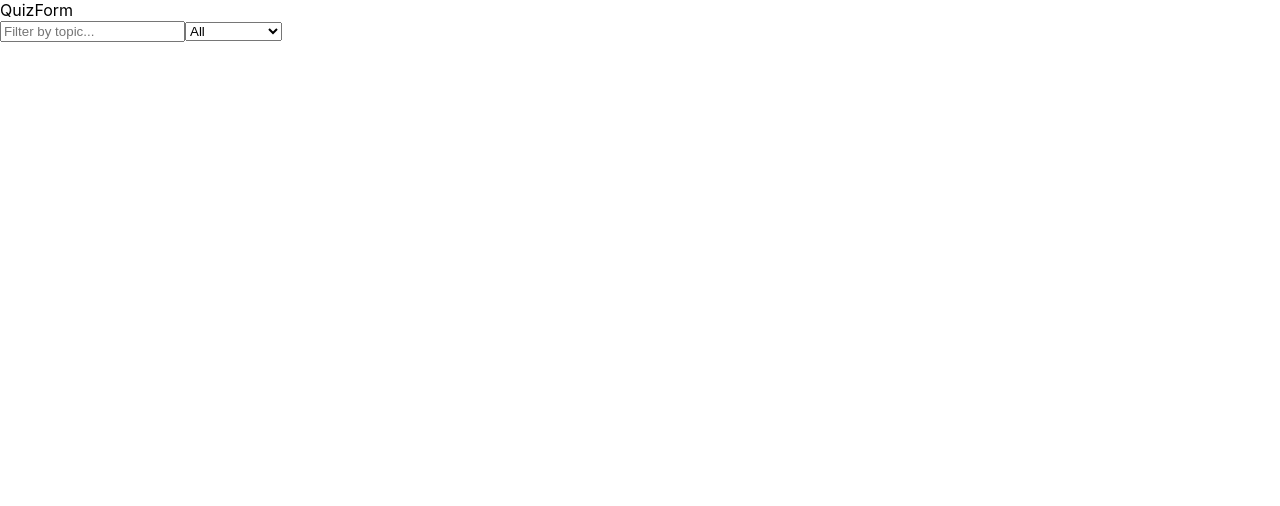
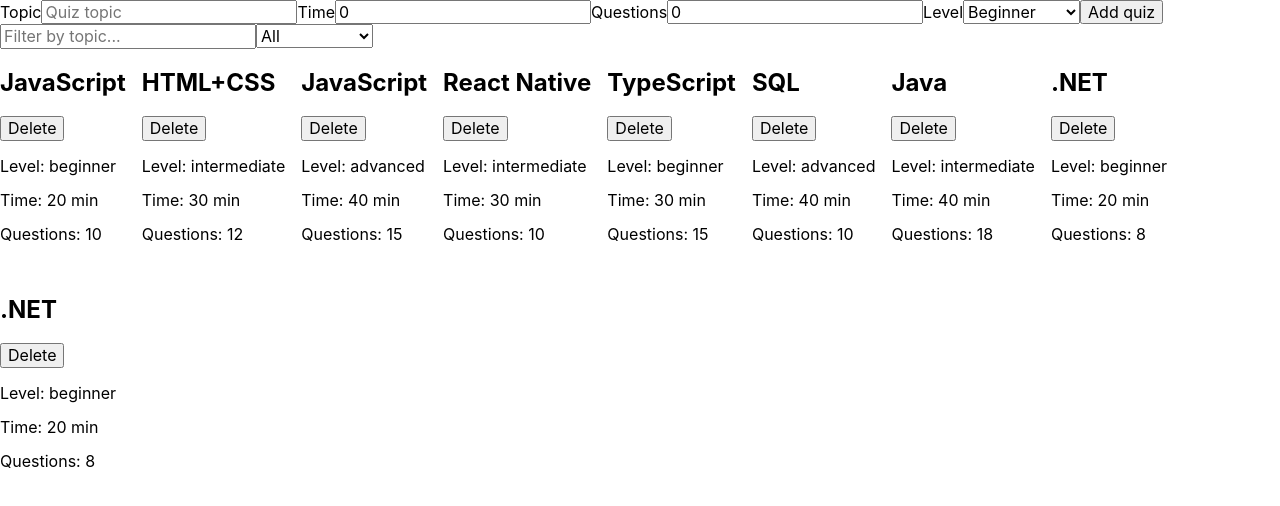
Before and after one commit to MykhailoTarasov/react-training, a React (Create React App) app: page / in a window 1280 px wide. Shown: the top 506 px of the page. Built offline with nearby package versions, Linux system fonts and the light colour scheme.

Commit message:
almost styled

```diff
--- a/src/components/App.jsx
+++ b/src/components/App.jsx
@@ -1,5 +1,6 @@
 import React, { Component } from 'react';
 import initialQuizItems from './data.json';
+import { nanoid } from 'nanoid';
 
 import QuizList from './QuizList/QuizList';
 import SearchBar from './SearchBar/SearchBar';
@@ -9,9 +10,21 @@
   state = {
     quizItems: initialQuizItems,
     filters: {
-      topicFilter: '',
-      levelFilter: 'all',
+      topic: '',
+      level: 'all',
     },
+  };
+
+  addQuiz = newQuiz => {
+    this.setState(prevState => ({
+      quizItems: [...prevState.quizItems, {...newQuiz, id: nanoid()}]
+    }));
+  };
+
+  deleteQuizItem = quizId => {
+    this.setState(prevState => ({
+      quizItems: prevState.quizItems.filter(quiz => quiz.id !== quizId),
+    }));
   };
 
   changeFilter = (key, value) => {
@@ -23,20 +36,31 @@
     }));
   };
 
+  getVisibleItems = () => {
+    // Если topic содержится в topic квиза И если filter совпадает
+    const { quizItems, filters } = this.state;
+
+    return quizItems.filter(quiz => {
+      const topicFilter = filters.topic.toLowerCase();
+      const hasTopic = quiz.topic.toLowerCase().includes(topicFilter);
+
+      if (filters.level === 'all') {
+        return hasTopic;
+      }
+
+      return hasTopic && quiz.level === filters.level;
+    });
+  };
+
   render() {
-    const { quizItems, filters } = this.state;
-  const visibleItems = quizItems.filter(quiz => {
-    if (filters.level === "all") {
-      return true;
-    }
-    return quiz.level === filters.level;
-  });
+    const { filters } = this.state;
+    const visibleItems = this.getVisibleItems();
 
     return (
       <div>
-        <QuizForm />
+        <QuizForm onAdd={this.addQuiz}/>
         <SearchBar filters={filters} onChangeFilter={this.changeFilter} />
-        <QuizList items={visibleItems} />
+        <QuizList items={visibleItems} onDelete={this.deleteQuizItem} />
       </div>
     );
   }
--- /dev/null
+++ b/src/components/GlobalStyle.js
@@ -0,0 +1,24 @@
+import { createGlobalStyle } from 'styled-components';
+import 'modern-normalize';
+
+export const GlobalStyle = createGlobalStyle`
+  body {
+    margin: 0;
+    font-family: -apple-system, BlinkMacSystemFont, 'Segoe UI', 'Roboto', 'Oxygen',
+      'Ubuntu', 'Cantarell', 'Fira Sans', 'Droid Sans', 'Helvetica Neue',
+      sans-serif;
+    -webkit-font-smoothing: antialiased;
+    -moz-osx-font-smoothing: grayscale;
+  }
+
+  code {
+    font-family: source-code-pro, Menlo, Monaco, Consolas, 'Courier New',
+      monospace;
+  }
+
+  img {
+    display: block;
+    max-width: 100%;
+    object-fit: cover;
+  }
+`;
--- a/src/components/QuizCard/QuizCard.js
+++ b/src/components/QuizCard/QuizCard.js
@@ -1,9 +1,13 @@
-import React from "react";
+import React from 'react';
 
-const QuizCard = ({ quiz: {topic, level, time, questions} }) => {
+const QuizCard = ({
+  quiz: { id, topic, level, time, questions },
+  onDelete,
+}) => {
   return (
     <div>
       <h2>{topic}</h2>
+      <button onClick={() => onDelete(id)}>Delete</button>
       <div>
         <p>Level: {level}</p>
         <p>Time: {time} min</p>
--- a/src/components/QuizForm/QuizForm.js
+++ b/src/components/QuizForm/QuizForm.js
@@ -1,7 +1,70 @@
-const QuizForm = () => {
-    return <div>
-        QuizForm
+import { Formik, Form, Field, ErrorMessage } from 'formik';
+import * as Yup from 'yup';
+
+const QuizSchema = Yup.object().shape({
+  topic: Yup.string().min(3, 'Too Short!').required('This field is required'),
+  time: Yup.number()
+    .min(10, 'Min 10 minutes')
+    .max(45, 'Max 45 minutes')
+    .required('This field is required'),
+  questions: Yup.number()
+    .min(10, 'Min 10 minutes')
+    .required('This field is required'),
+  level: Yup.string()
+    .oneOf(['beginner', 'intermediate', 'advanced'])
+    .required('This field is required!'),
+});
+
+const QuizForm = ({onAdd}) => {
+  return (
+    <div>
+      <Formik
+        initialValues={{
+          topic: '',
+          time: 0,
+          questions: 0,
+          level: 'beginner',
+        }}
+        validationSchema={QuizSchema}
+        onSubmit={(values, actions) => {
+          onAdd(values);
+          actions.resetForm();
+        }}
+      >
+        <Form>
+          <label>
+            Topic
+            <Field name="topic" placeholder="Quiz topic" />
+            <ErrorMessage name="topic"/>
+          </label>
+
+          <label>
+            Time
+            <Field type="number" name="time" />
+            <ErrorMessage name="time"/>
+          </label>
+
+          <label>
+            Questions
+            <Field type="number" name="questions" />
+            <ErrorMessage name="questions"/>
+          </label>
+
+          <label>
+            Level
+            <Field as="select" name="level">
+              <option value="beginner">Beginner</option>
+              <option value="intermediate">Intermediate</option>
+              <option value="advanced">Advanced</option>
+            </Field>
+            <ErrorMessage name="level"/>
+          </label>
+
+          <button type="submit">Add quiz</button>
+        </Form>
+      </Formik>
     </div>
-}
+  );
+};
 
 export default QuizForm;
--- /dev/null
+++ b/src/components/QuizList/QuizList.Styled.js
@@ -0,0 +1,14 @@
+import styled from 'styled-components';
+
+export const List = styled.ul`
+margin: 0;
+padding:0;
+list-style: none;
+display: flex;
+gap: 16px;
+flex-wrap: wrap;
+`
+
+export const ListItem = styled.li`
+
+`
--- a/src/components/QuizList/QuizList.js
+++ b/src/components/QuizList/QuizList.js
@@ -1,16 +1,17 @@
 import React from "react";
 
 import QuizCard from '../QuizCard/QuizCard';
+import { List, ListItem } from "./QuizList.Styled";
 
-const QuizList = ({ items }) => {
+const QuizList = ({ items, onDelete }) => {
   return (
-    <ul>
-      {items.map((item) => (
-        <li key={item.id}>
-          <QuizCard quiz={item}/>
-        </li>
+    <List>
+      {items.map(item => (
+        <ListItem key={item.id}>
+          <QuizCard quiz={item} onDelete={onDelete} />
+        </ListItem>
       ))}
-    </ul>
+    </List>
   );
 };
 
--- a/src/index.css
+++ /dev/null
@@ -1,13 +0,0 @@
-body {
-  margin: 0;
-  font-family: -apple-system, BlinkMacSystemFont, 'Segoe UI', 'Roboto', 'Oxygen',
-    'Ubuntu', 'Cantarell', 'Fira Sans', 'Droid Sans', 'Helvetica Neue',
-    sans-serif;
-  -webkit-font-smoothing: antialiased;
-  -moz-osx-font-smoothing: grayscale;
-}
-
-code {
-  font-family: source-code-pro, Menlo, Monaco, Consolas, 'Courier New',
-    monospace;
-}
--- a/src/index.js
+++ b/src/index.js
@@ -1,12 +1,15 @@
 import React from 'react';
 import ReactDOM from 'react-dom/client';
-import './index.css';
 import App from './components/App.jsx';
-
+import { ThemeProvider } from 'styled-components';
+import { GlobalStyle } from 'components/GlobalStyle.js';
 
 const root = ReactDOM.createRoot(document.getElementById('root'));
 root.render(
   <React.StrictMode>
-    <App />
+    <ThemeProvider theme={{}}>
+      <App />
+      <GlobalStyle/>
+    </ThemeProvider>
   </React.StrictMode>
 );
```
Also changed, not shown: package.json (+6 -1 lines), 1 other file (tests, documents, lock files or other folders).
